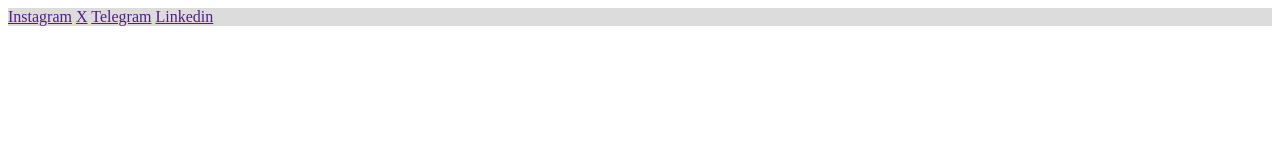
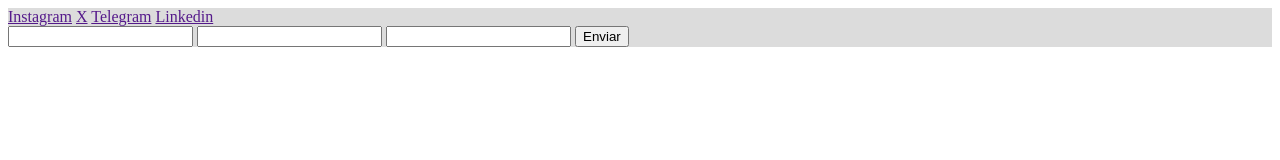
Before and after one commit to JoaoVitorCortes/learning-git, a plain HTML site: page index.html in a window 1280 px wide. Drawn offline with Linux system fonts and the light colour scheme.

Commit message:
criando formulario no HTML

```diff
--- a/index.html
+++ b/index.html
@@ -15,6 +15,13 @@
     <a href="">X</a>
     <a href="">Telegram</a>
     <a href="">Linkedin</a>
+
+    <form>
+      <input type="text" name="" id="">
+      <input type="email">
+      <input type="name">
+      <input type="submit" value="Enviar">
+    </form>
   </div>
 
 </body>
```
